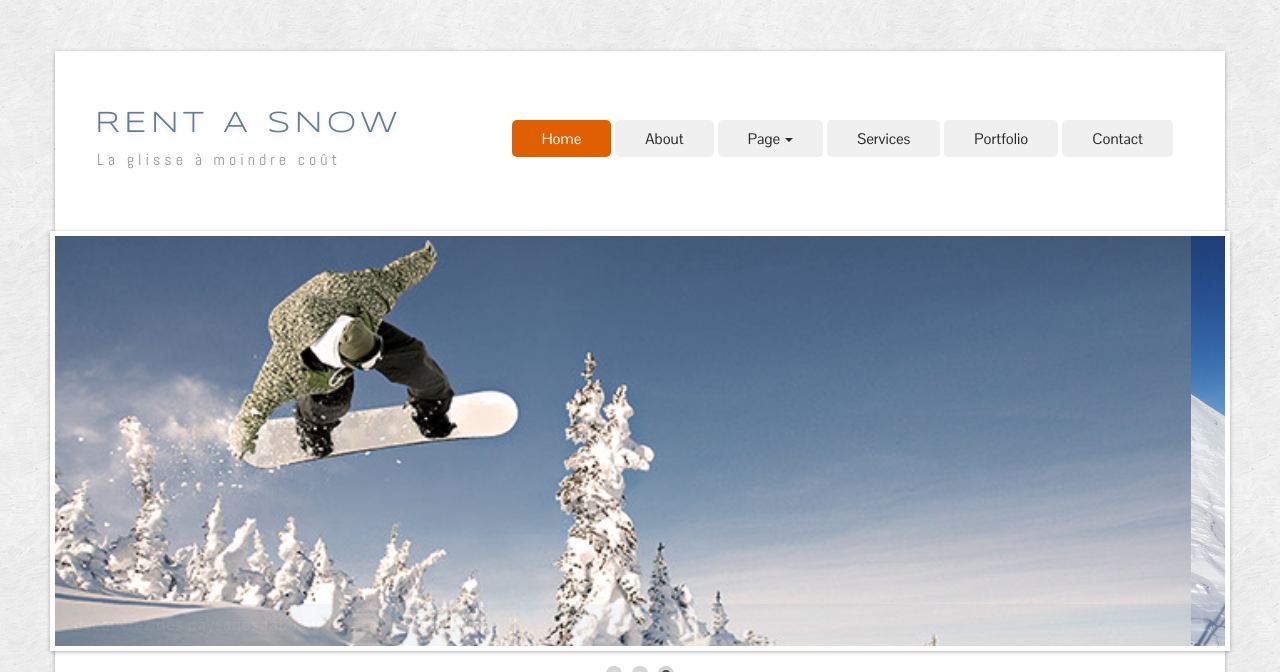
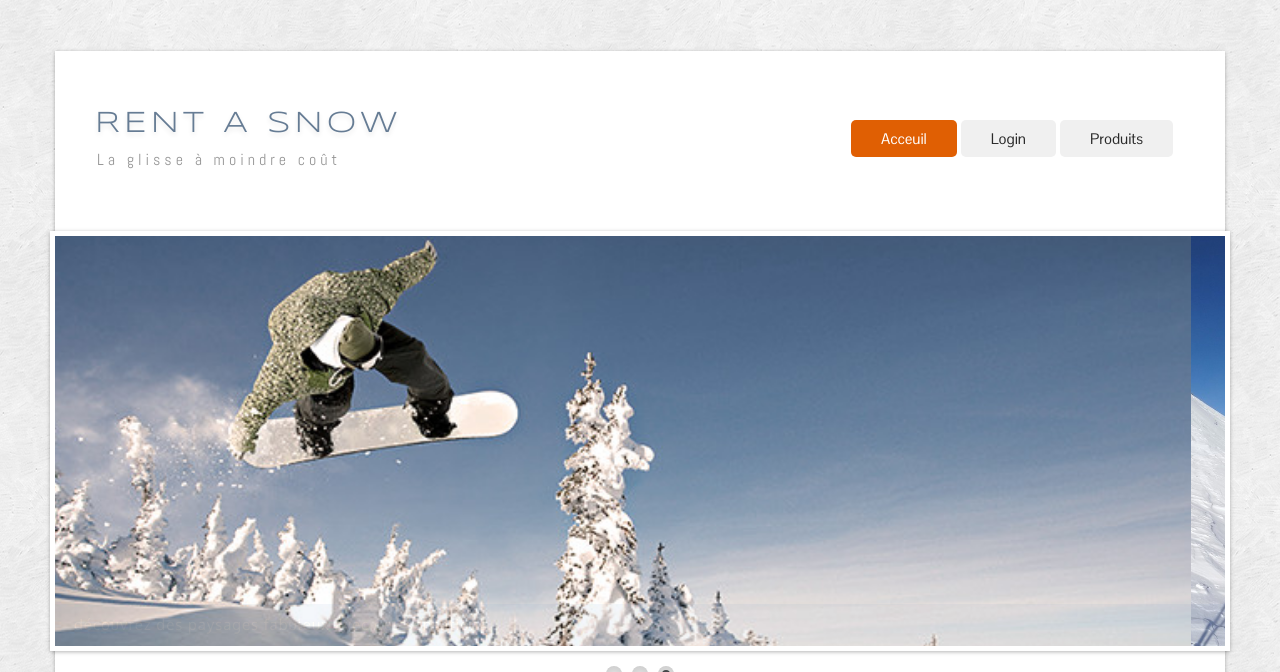
Before and after one commit to DavidVarosoGomesCPNV/ICT-133-DGS, a PHP site: page /index.php in a window 1280 px wide. Shown: the top 672 px of the page. Run offline with PHP 8.4, Linux system fonts and the light colour scheme.

Commit message:
Update Site - Snow
Grande update au niveau du contenu pour le controler / gabarit, ajout du login, model, products

```diff
--- a/Site - Snow/133-Start-master/controler/controler.php
+++ b/Site - Snow/133-Start-master/controler/controler.php
@@ -14,6 +14,14 @@
 function home(){
     $_GET['action']="home";
     require "view/home.php";
+}
 
+function login(){
+    $_GET['action']='login';
+    require "view/login.php";
+}
 
+function products(){
+    $_GET['action']='products';
+    require "view/products.php";
 }
--- a/Site - Snow/133-Start-master/index.php
+++ b/Site - Snow/133-Start-master/index.php
@@ -22,8 +22,11 @@
         case 'home' :
             home();
             break;
-        case 'contact' :
-            contact();
+        case 'login' :
+            login();
+            break;
+        case 'products' :
+            products();
             break;
         default :
             home();
--- a/Site - Snow/133-Start-master/view/gabarit.php
+++ b/Site - Snow/133-Start-master/view/gabarit.php
@@ -30,9 +30,11 @@
     <link href="/view/content/scripts/icons/social/stylesheets/social_foundicons.css" media="screen" rel="stylesheet"
           type="text/css"/>
     <!--[if lt IE 8]>
-    <link href="/view/content/scripts/icons/general/stylesheets/general_foundicons_ie7.css" media="screen" rel="stylesheet"
+    <link href="/view/content/scripts/icons/general/stylesheets/general_foundicons_ie7.css" media="screen"
+          rel="stylesheet"
           type="text/css"/>
-    <link href="/view/content/scripts/icons/social/stylesheets/social_foundicons_ie7.css" media="screen" rel="stylesheet"
+    <link href="/view/content/scripts/icons/social/stylesheets/social_foundicons_ie7.css" media="screen"
+          rel="stylesheet"
           type="text/css"/>
     <![endif]-->
     <link rel="stylesheet" href="/view/content/scripts/fontawesome/css/font-awesome.min.css">
@@ -74,30 +76,24 @@
                                 data-toggle="collapse" data-target=".nav-collapse">
                             NAVIGATION <span class="icon-chevron-down icon-white"></span>
                         </button>
+
+
                         <div class="nav-collapse collapse">
                             <ul class="nav nav-pills ddmenu">
-                                <li class="active"><a href="index.php">Home</a></li>
-                                <li><a href="content/about.html">About</a></li>
-                                <li class="dropdown">
-                                    <a href="content/page.html" class="dropdown-toggle">Page <b class="caret"></b></a>
-                                    <ul class="dropdown-menu">
-                                        <li><a href="content/full.html">Full Page</a></li>
-                                        <li><a href="content/2-column.html">Two Column</a></li>
-                                        <li><a href="content/3-column.html">Three Column</a></li>
-                                        <li><a href="../documentation/index.html">Documentation</a></li>
-                                        <li class="dropdown">
-                                            <a href="#" class="dropdown-toggle">Dropdown Item &nbsp;&raquo;</a>
-                                            <ul class="dropdown-menu sub-menu">
-                                                <li><a href="#">Dropdown Item</a></li>
-                                                <li><a href="#">Dropdown Item</a></li>
-                                                <li><a href="#">Dropdown Item</a></li>
-                                            </ul>
-                                        </li>
-                                    </ul>
-                                </li>
-                                <li><a href="content/services.html">Services</a></li>
-                                <li><a href="content/portfolio.html">Portfolio</a></li>
-                                <li><a href="content/contact.php">Contact</a></li>
+                                <li <?php if (($_GET['action'] == "home" || (!isset($_GET['action'])))) : ?>
+                                    class="active"
+                                <?php endif ?>>
+                                    <a href="index.php?action=home">Acceuil</a></li>
+
+                                <li <?php if (($_GET['action'] == "login" || (!isset($_GET['action'])))) : ?>
+                                    class="active"
+                                <?php endif ?>>
+                                    <a href="index.php?action=login">Login</a></li>
+
+                                <li <?php if (($_GET['action'] == "products" || (!isset($_GET['action'])))) : ?>
+                                    class="active"
+                                <?php endif ?>>
+                                    <a href="index.php?action=products">Produits</a></li>
                             </ul>
                         </div>
                     </div>
@@ -106,33 +102,7 @@
             </div>
         </div>
 
-        <div class="row-fluid">
-            <div class="span12">
 
-                <div id="headerSeparator"></div>
-
-                <div class="camera_full_width">
-                    <div id="camera_wrap">
-                        <div data-src="view/content/slider-images/4.jpg">
-                            <div class="camera_caption fadeFromBottom cap1">Les derniers modèles toujours à
-                                disposition.
-                            </div>
-                        </div>
-                        <div data-src="view/content/slider-images/1.jpg">
-                            <div class="camera_caption fadeFromBottom cap2">Découvrez des paysages fabuleux avec des
-                                sensations.
-                            </div>
-                        </div>
-                        <div data-src="view/content/slider-images/2.jpg"></div>
-                    </div>
-                    <br style="clear:both"/>
-                    <div style="margin-bottom:40px"></div>
-                </div>
-
-                <div id="headerSeparator2"></div>
-
-            </div>
-        </div>
     </div>
 
     <div class="contentArea">
--- a/Site - Snow/133-Start-master/view/home.php
+++ b/Site - Snow/133-Start-master/view/home.php
@@ -12,6 +12,33 @@
 $titre = "Rent A Snow - Acceuil"
 
 ?>
+    <div class="row-fluid">
+        <div class="span12">
+
+            <div id="headerSeparator"></div>
+
+            <div class="camera_full_width">
+                <div id="camera_wrap">
+                    <div data-src="view/content/slider-images/4.jpg">
+                        <div class="camera_caption fadeFromBottom cap1">Les derniers modèles toujours à
+                            disposition.
+                        </div>
+                    </div>
+                    <div data-src="view/content/slider-images/1.jpg">
+                        <div class="camera_caption fadeFromBottom cap2">Découvrez des paysages fabuleux avec des
+                            sensations.
+                        </div>
+                    </div>
+                    <div data-src="view/content/slider-images/2.jpg"></div>
+                </div>
+                <br style="clear:both"/>
+                <div style="margin-bottom:40px"></div>
+            </div>
+
+            <div id="headerSeparator2"></div>
+
+        </div>
+    </div>
 
 <div class="span12" id="divMain">
     <h1>Nos activités</h1>
```
Also changed, not shown: Site - Snow/133-Start-master/view/login.php (added, +45 -0 lines), Site - Snow/133-Start-master/view/model.php (added, +8 -0 lines), Site - Snow/133-Start-master/view/products.php (added, +25 -0 lines).
